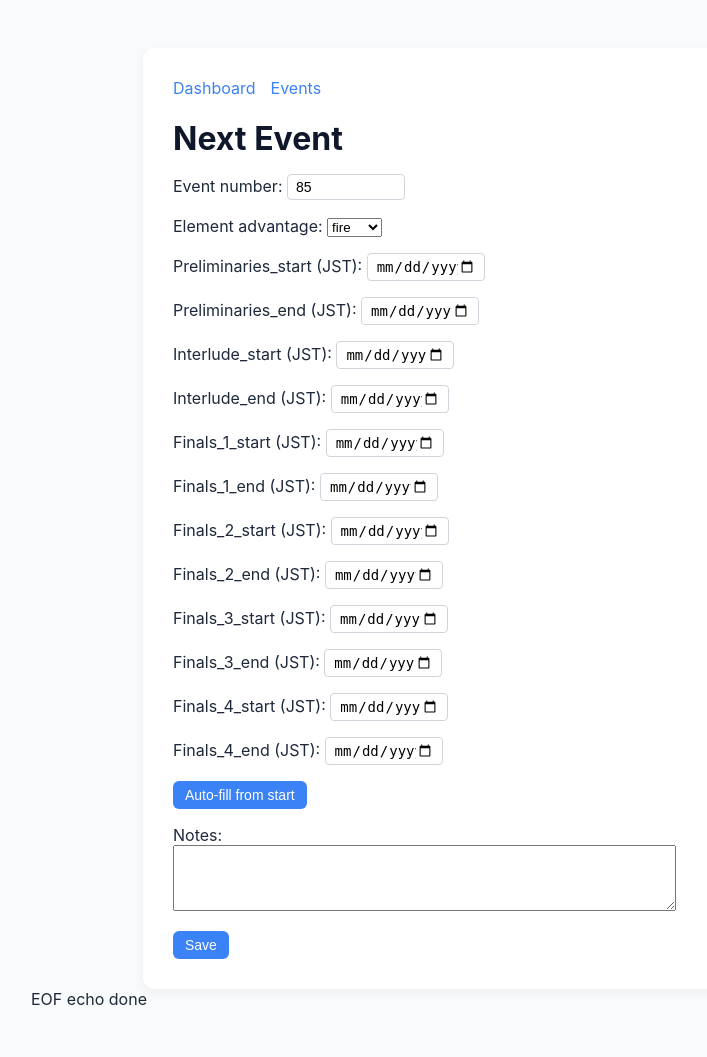
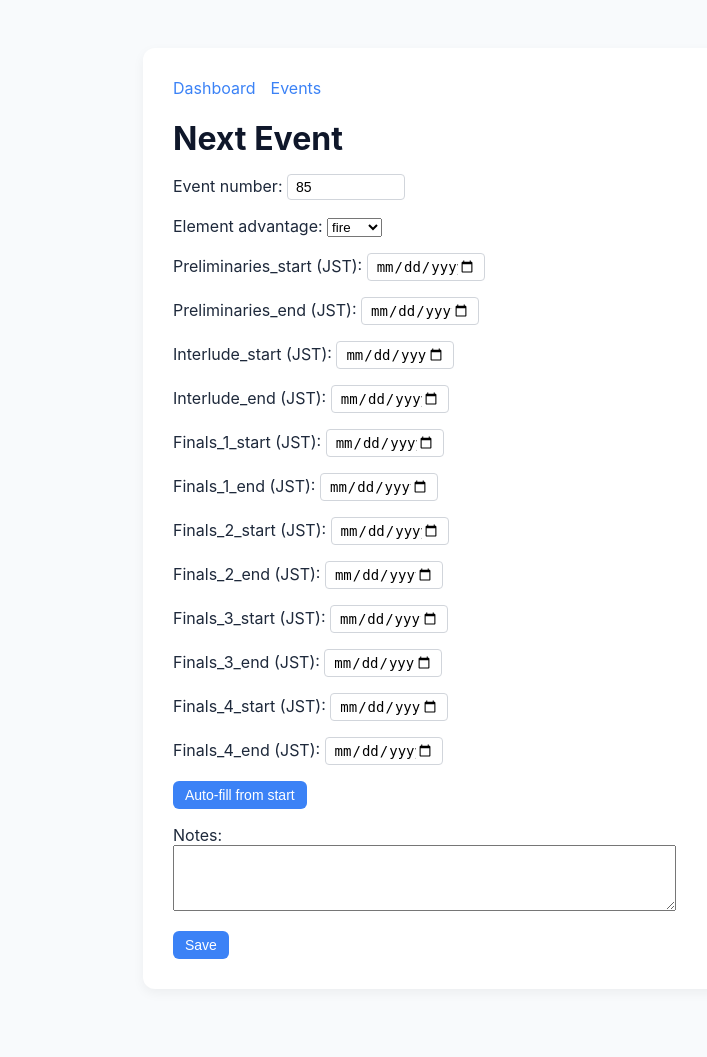
Before and after one commit to blossom-blue-admin/gbf-predict, a Flask app: page /admin/nextevent in a window 1280 px wide. Shown: the whole page, without its empty margins (17-724 px from the left). After the commit the page ends 959 px from the top, so only its background shows below. Run offline with Flask 3, Linux system fonts and the light colour scheme.

Commit message:
remove stray echo and EOF from admin_nextevent.html

```diff
--- a/templates/admin_nextevent.html
+++ b/templates/admin_nextevent.html
@@ -40,5 +40,3 @@
     }
     </script>
 </html>
-EOF
-echo done
```
